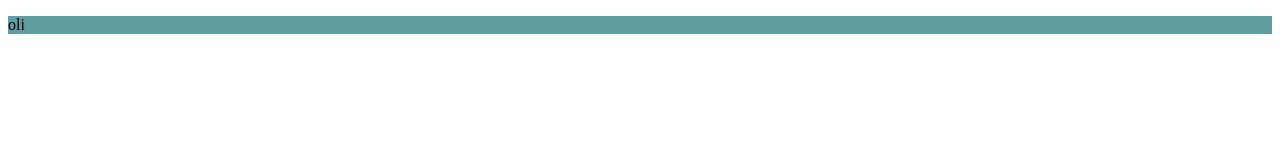
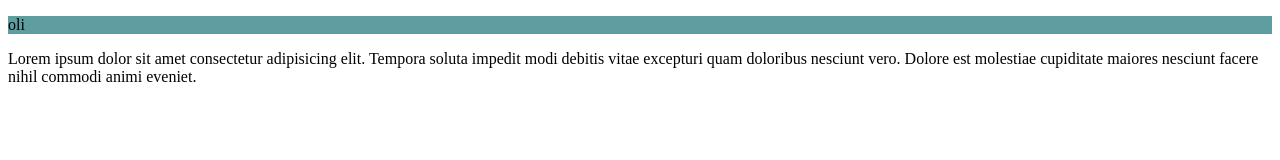
Before and after one commit to oscariogithub/mi_primer_repo, a plain HTML site: page index.html in a window 1280 px wide. Drawn offline with Linux system fonts and the light colour scheme.

Commit message:
contenido al body

```diff
--- a/index.html
+++ b/index.html
@@ -11,5 +11,7 @@
     <div class="navbar">
     <p>oli</p>
     </div>
+     <p>Lorem ipsum dolor sit amet consectetur adipisicing elit. Tempora soluta impedit modi debitis vitae excepturi quam doloribus nesciunt vero. Dolore est molestiae cupiditate maiores nesciunt facere nihil commodi animi eveniet.
+     </p>
 </body>
 </html>
```
